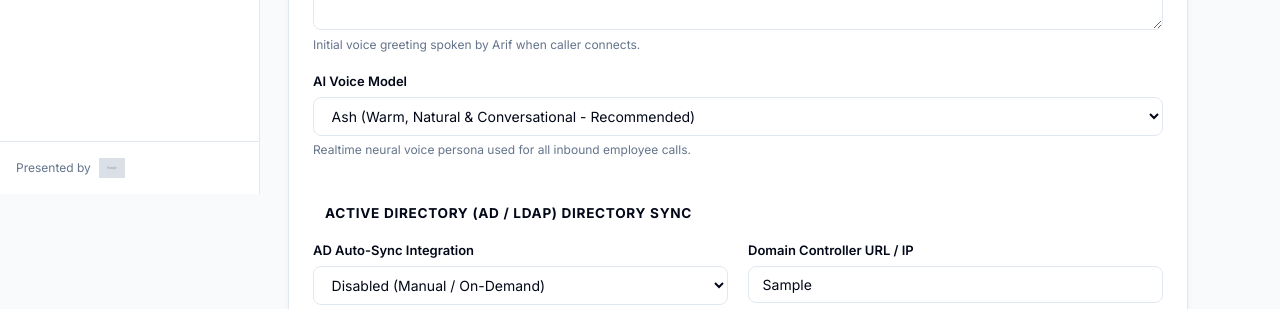
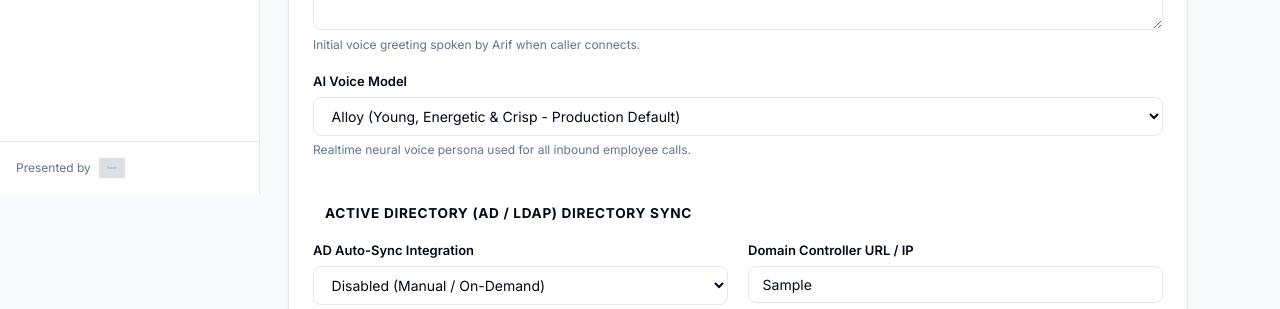
Before and after one commit to akheels-web/ai-support-agent, a FastAPI app: template dashboard/templates/settings.html in a window 1280 px wide. Shown: the part 606-915 px from the top of the page. Run offline with FastAPI, Linux system fonts and the light colour scheme; the template is opened without the code that fills it: most values are stand-ins (such as "Sample title", 1, 10 or a date in 2020); grey boxes marked "Sample" are stand-in pictures; parts of the project's set-up code (start-up, migrations or seed data) failed here and were passed over; some libraries are stand-ins or nearby versions.

Commit message:
fix(voice): revert active voice to alloy (young and energetic)

```diff
--- a/app/config.py
+++ b/app/config.py
@@ -44,7 +44,7 @@ def _float_env(name, default, min_value=None, max_value=None):
 # OpenAI Realtime Configuration
 OPENAI_API_KEY = (os.getenv("OPENAI_API_KEY") or "").strip().strip('"').strip("'")
 OPENAI_REALTIME_MODEL = (os.getenv("OPENAI_REALTIME_MODEL", "gpt-realtime") or "gpt-realtime").strip()
-OPENAI_VOICE = (os.getenv("OPENAI_VOICE", "ash") or "ash").strip()
+OPENAI_VOICE = (os.getenv("OPENAI_VOICE", "alloy") or "alloy").strip()
 
 # Ticketing Configuration (Frappe Helpdesk)
 FRAPPE_URL = (os.getenv("FRAPPE_URL", "http://127.0.0.1:8000") or "").rstrip("/")
--- a/dashboard/app.py
+++ b/dashboard/app.py
@@ -660,7 +660,7 @@ def init_db():
         "recording_retention_days": "30",
         "frappe_enabled": "true",
         "profile_icon_text": "NF",
-        "ai_voice": "ash",
+        "ai_voice": "alloy",
     }
 
     for key, value in default_settings.items():
--- a/dashboard/templates/settings.html
+++ b/dashboard/templates/settings.html
@@ -53,12 +53,12 @@
             <div class="form-group">
                 <label class="form-label">AI Voice Model</label>
                 <select name="ai_voice" class="select">
-                    <option value="ash" {% if (settings.ai_voice or 'ash') == 'ash' %}selected{% endif %}>Ash (Warm, Natural & Conversational - Recommended)</option>
+                    <option value="alloy" {% if (settings.ai_voice or 'alloy') == 'alloy' %}selected{% endif %}>Alloy (Young, Energetic & Crisp - Production Default)</option>
+                    <option value="ash" {% if settings.ai_voice == 'ash' %}selected{% endif %}>Ash (Warm, Conversational & Mature)</option>
                     <option value="ballad" {% if settings.ai_voice == 'ballad' %}selected{% endif %}>Ballad (Expressive & Melodic)</option>
                     <option value="coral" {% if settings.ai_voice == 'coral' %}selected{% endif %}>Coral (Bright & Friendly)</option>
                     <option value="sage" {% if settings.ai_voice == 'sage' %}selected{% endif %}>Sage (Calm & Authoritative)</option>
                     <option value="verse" {% if settings.ai_voice == 'verse' %}selected{% endif %}>Verse (Dynamic & Articulate)</option>
-                    <option value="alloy" {% if settings.ai_voice == 'alloy' %}selected{% endif %}>Alloy (Neutral & Balanced)</option>
                     <option value="echo" {% if settings.ai_voice == 'echo' %}selected{% endif %}>Echo (Clear & Direct)</option>
                     <option value="shimmer" {% if settings.ai_voice == 'shimmer' %}selected{% endif %}>Shimmer (Clear & Warm)</option>
                 </select>
```
